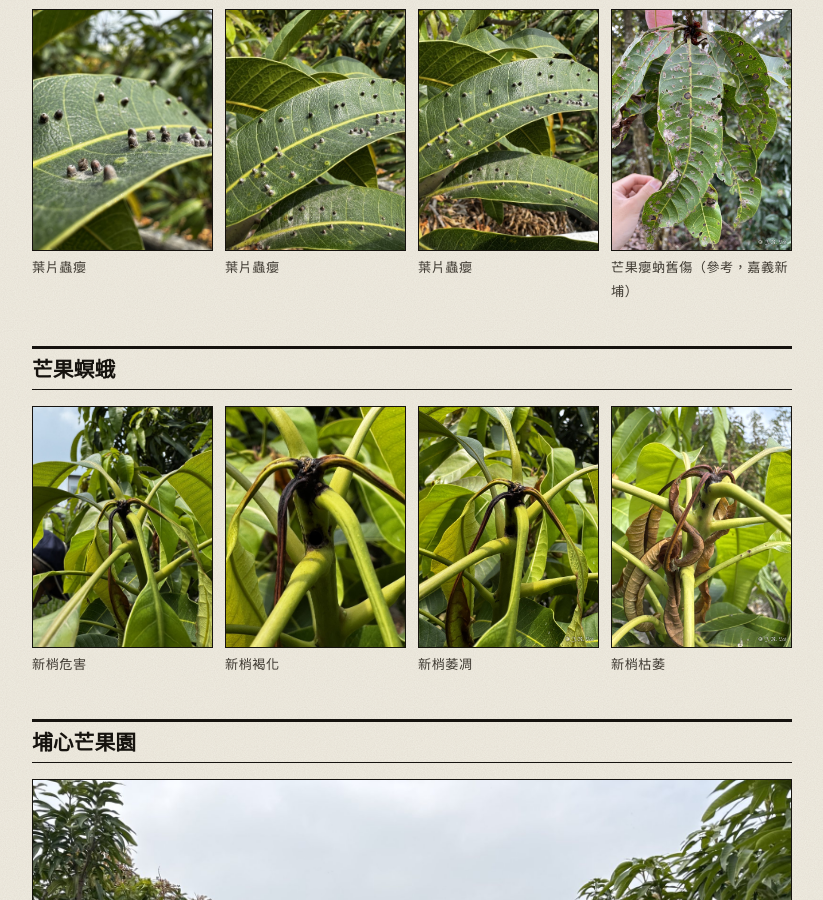
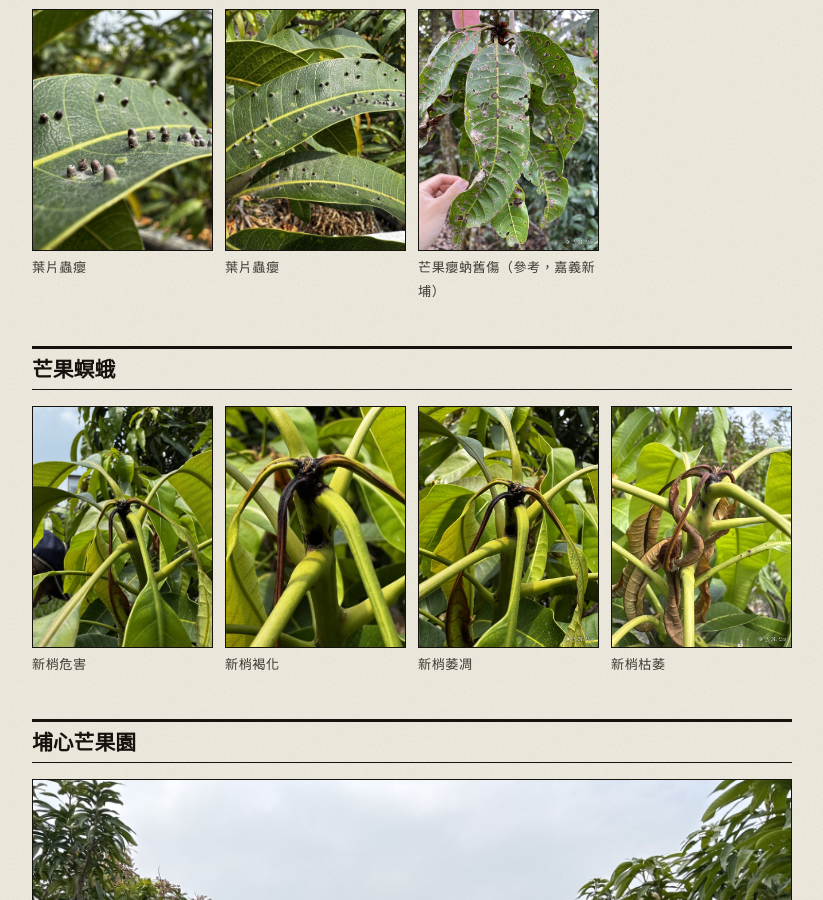
Before and after one commit to laijianren/laijianren.github.io, a Jekyll site: the page built from _cases/2026-03-24-changhua-mango-pests.md, in a window 1280 px wide and 900 px high, scrolled down 2115 px. Shown: the whole window, without its empty margins (228-1051 px from the left). Built offline with Jekyll 4.4.1, drawn with Linux system fonts in a browser that asks for light colours; some web fonts are replaced.

Commit message:
芒果：再移除一張癭蚋照片
Co-Authored-By: Claude Opus 5.5 (1M context) <noreply@anthropic.com>
Claude-Session: https://claude.ai/code/session_01XJGjkT6ynprrpQ61onDbZk

```diff
--- a/_cases/2026-03-24-changhua-mango-pests.md
+++ b/_cases/2026-03-24-changhua-mango-pests.md
@@ -32,7 +32,6 @@ cover_caption: 芒果壯蛺普癭蚋
 
 <div class="photo-grid">
 <figure class="photo"><img src="/assets/cases/2026-03-24-changhua-mango/09.jpg" alt="葉片上的蟲癭"><figcaption>葉片蟲癭</figcaption></figure>
-<figure class="photo"><img src="/assets/cases/2026-03-24-changhua-mango/10.jpg" alt="葉片上的蟲癭"><figcaption>葉片蟲癭</figcaption></figure>
 <figure class="photo"><img src="/assets/cases/2026-03-24-changhua-mango/11.jpg" alt="葉片上的蟲癭"><figcaption>葉片蟲癭</figcaption></figure>
 <figure class="photo"><img src="/assets/cases/2026-03-24-changhua-mango/p1-gall.jpg" alt="芒果癭蚋危害，圓形，不會凸起，蟲已經掉光了"><figcaption>芒果癭蚋舊傷（參考，嘉義新埔）</figcaption></figure>
 </div>
```
Also changed, not shown: assets/cases/2026-03-24-changhua-mango/10.jpg (deleted).
